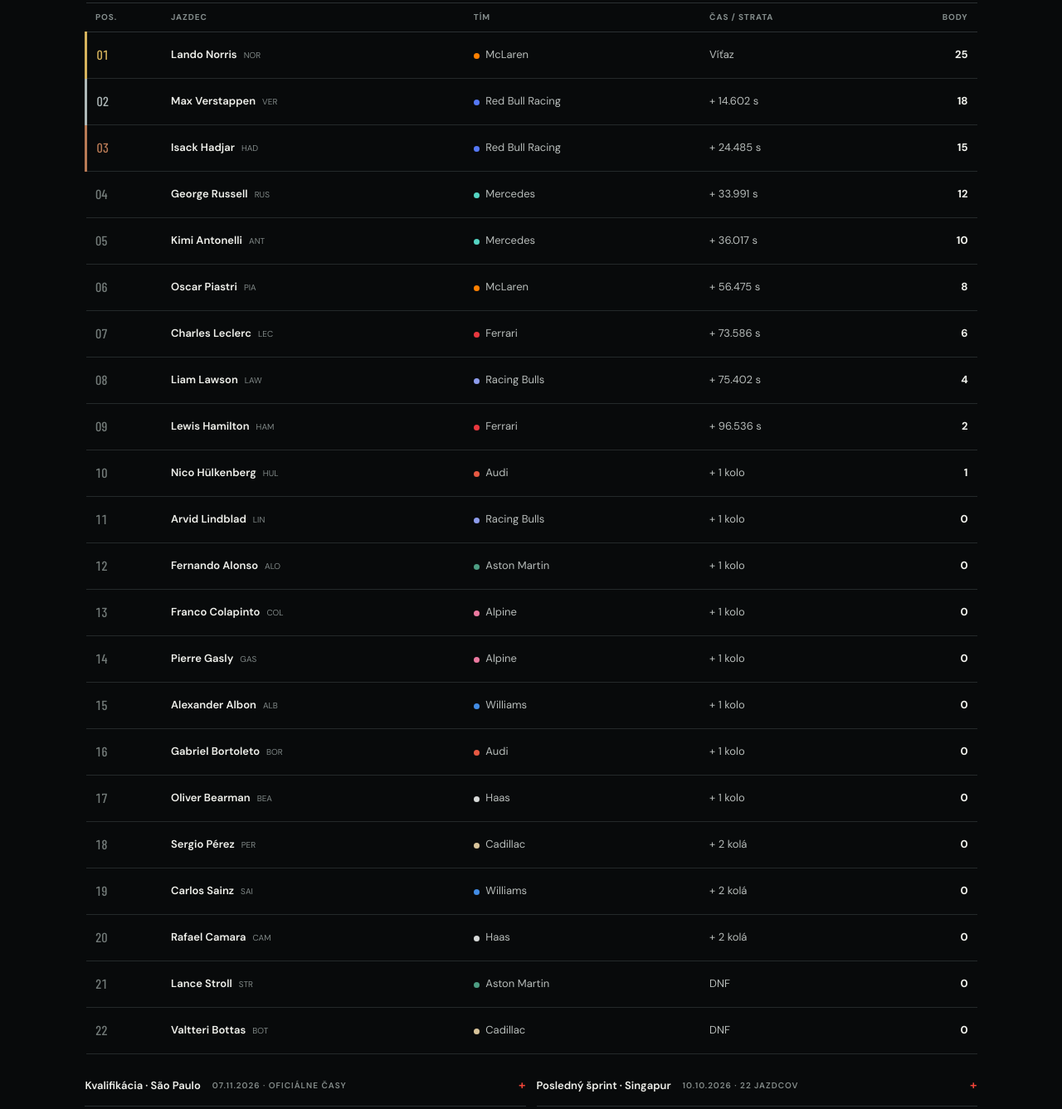
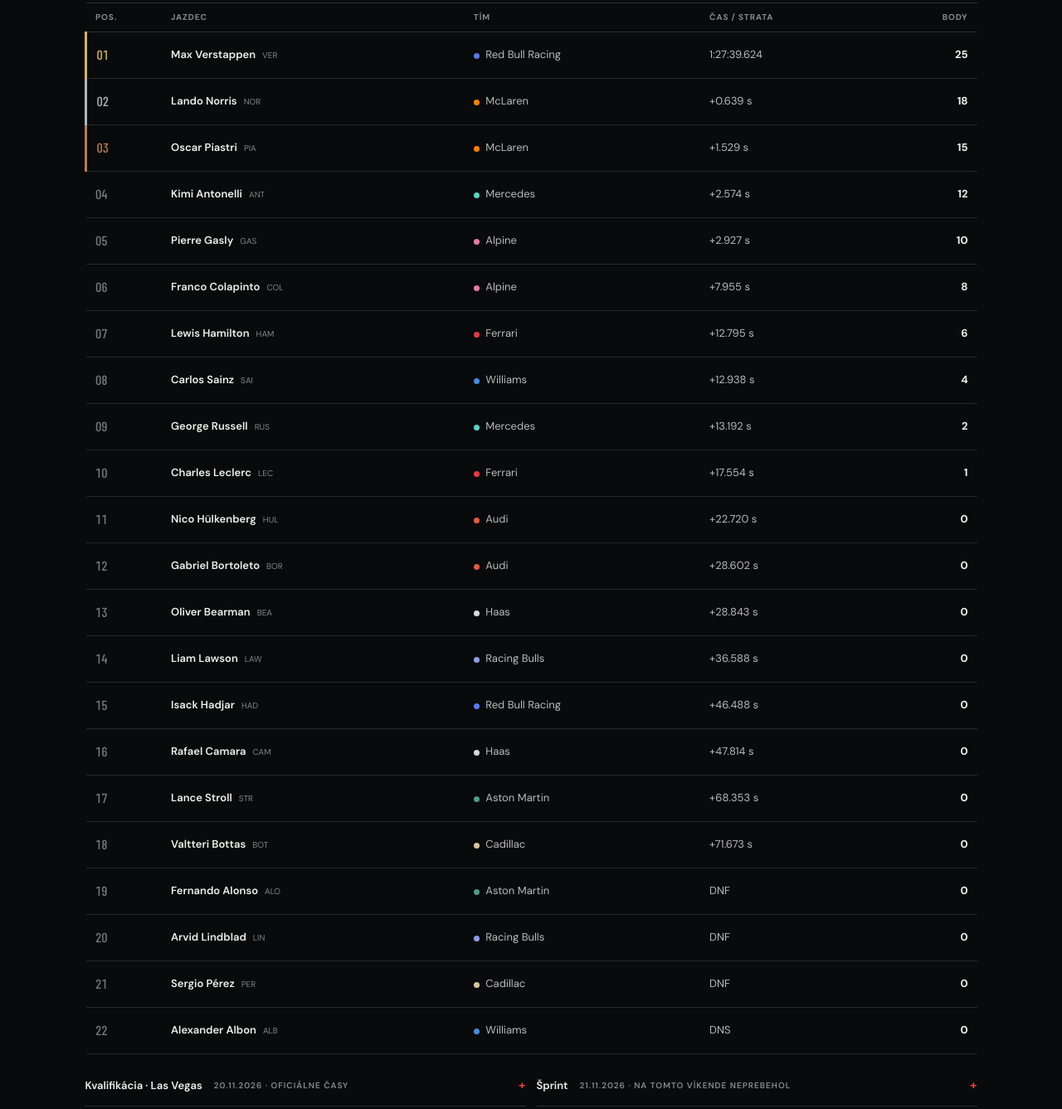
Before and after one commit to MichalKorcek/F1-web, a plain HTML site: page index.html in a window 1280 px wide. Shown: the part 1093-2430 px from the top of the page at 83% size. Drawn offline with nearby package versions, Linux system fonts and the light colour scheme; a web font is replaced by a local one.

Commit message:
las vegas

```diff
--- a/f1-data.js
+++ b/f1-data.js
@@ -1,42 +1,42 @@
 const raceResults = [
-	{ position: 1, name: "Lando Norris", code: "NOR", team: "McLaren", color: "papaya", gap: "Víťaz", points: 25 },
-	{ position: 2, name: "Max Verstappen", code: "VER", team: "Red Bull Racing", color: "blue", gap: "+ 14.602 s", points: 18 },
-	{ position: 3, name: "Isack Hadjar", code: "HAD", team: "Red Bull Racing", color: "blue", gap: "+ 24.485 s", points: 15 },
-	{ position: 4, name: "George Russell", code: "RUS", team: "Mercedes", color: "teal", gap: "+ 33.991 s", points: 12 },
-	{ position: 5, name: "Kimi Antonelli", code: "ANT", team: "Mercedes", color: "teal", gap: "+ 36.017 s", points: 10 },
-	{ position: 6, name: "Oscar Piastri", code: "PIA", team: "McLaren", color: "papaya", gap: "+ 56.475 s", points: 8 },
-	{ position: 7, name: "Charles Leclerc", code: "LEC", team: "Ferrari", color: "red", gap: "+ 73.586 s", points: 6 },
-	{ position: 8, name: "Liam Lawson", code: "LAW", team: "Racing Bulls", color: "periwinkle", gap: "+ 75.402 s", points: 4 },
-	{ position: 9, name: "Lewis Hamilton", code: "HAM", team: "Ferrari", color: "red", gap: "+ 96.536 s", points: 2 },
-	{ position: 10, name: "Nico Hülkenberg", code: "HUL", team: "Audi", color: "orange", gap: "+ 1 kolo", points: 1 },
-	{ position: 11, name: "Arvid Lindblad", code: "LIN", team: "Racing Bulls", color: "periwinkle", gap: "+ 1 kolo", points: 0 },
-	{ position: 12, name: "Fernando Alonso", code: "ALO", team: "Aston Martin", color: "green", gap: "+ 1 kolo", points: 0 },
-	{ position: 13, name: "Franco Colapinto", code: "COL", team: "Alpine", color: "pink", gap: "+ 1 kolo", points: 0 },
-	{ position: 14, name: "Pierre Gasly", code: "GAS", team: "Alpine", color: "pink", gap: "+ 1 kolo", points: 0 },
-	{ position: 15, name: "Alexander Albon", code: "ALB", team: "Williams", color: "blue2", gap: "+ 1 kolo", points: 0 },
-	{ position: 16, name: "Gabriel Bortoleto", code: "BOR", team: "Audi", color: "orange", gap: "+ 1 kolo", points: 0 },
-	{ position: 17, name: "Oliver Bearman", code: "BEA", team: "Haas", color: "silver", gap: "+ 1 kolo", points: 0 },
-	{ position: 18, name: "Sergio Pérez", code: "PER", team: "Cadillac", color: "sand", gap: "+ 2 kolá", points: 0 },
-	{ position: 19, name: "Carlos Sainz", code: "SAI", team: "Williams", color: "blue2", gap: "+ 2 kolá", points: 0 },
-	{ position: 20, name: "Rafael Camara", code: "CAM", team: "Haas", color: "silver", gap: "+ 2 kolá", points: 0 },
-	{ position: 21, name: "Lance Stroll", code: "STR", team: "Aston Martin", color: "green", gap: "DNF", points: 0 },
-	{ position: 22, name: "Valtteri Bottas", code: "BOT", team: "Cadillac", color: "sand", gap: "DNF", points: 0 }
+	{ position: 1, name: "Max Verstappen", code: "VER", team: "Red Bull Racing", color: "blue", gap: "1:27:39.624", points: 25 },
+	{ position: 2, name: "Lando Norris", code: "NOR", team: "McLaren", color: "papaya", gap: "+0.639 s", points: 18 },
+	{ position: 3, name: "Oscar Piastri", code: "PIA", team: "McLaren", color: "papaya", gap: "+1.529 s", points: 15 },
+	{ position: 4, name: "Kimi Antonelli", code: "ANT", team: "Mercedes", color: "teal", gap: "+2.574 s", points: 12 },
+	{ position: 5, name: "Pierre Gasly", code: "GAS", team: "Alpine", color: "pink", gap: "+2.927 s", points: 10 },
+	{ position: 6, name: "Franco Colapinto", code: "COL", team: "Alpine", color: "pink", gap: "+7.955 s", points: 8 },
+	{ position: 7, name: "Lewis Hamilton", code: "HAM", team: "Ferrari", color: "red", gap: "+12.795 s", points: 6 },
+	{ position: 8, name: "Carlos Sainz", code: "SAI", team: "Williams", color: "blue2", gap: "+12.938 s", points: 4 },
+	{ position: 9, name: "George Russell", code: "RUS", team: "Mercedes", color: "teal", gap: "+13.192 s", points: 2 },
+	{ position: 10, name: "Charles Leclerc", code: "LEC", team: "Ferrari", color: "red", gap: "+17.554 s", points: 1 },
+	{ position: 11, name: "Nico Hülkenberg", code: "HUL", team: "Audi", color: "orange", gap: "+22.720 s", points: 0 },
+	{ position: 12, name: "Gabriel Bortoleto", code: "BOR", team: "Audi", color: "orange", gap: "+28.602 s", points: 0 },
+	{ position: 13, name: "Oliver Bearman", code: "BEA", team: "Haas", color: "silver", gap: "+28.843 s", points: 0 },
+	{ position: 14, name: "Liam Lawson", code: "LAW", team: "Racing Bulls", color: "periwinkle", gap: "+36.588 s", points: 0 },
+	{ position: 15, name: "Isack Hadjar", code: "HAD", team: "Red Bull Racing", color: "blue", gap: "+46.488 s", points: 0 },
+	{ position: 16, name: "Rafael Camara", code: "CAM", team: "Haas", color: "silver", gap: "+47.814 s", points: 0 },
+	{ position: 17, name: "Lance Stroll", code: "STR", team: "Aston Martin", color: "green", gap: "+68.353 s", points: 0 },
+	{ position: 18, name: "Valtteri Bottas", code: "BOT", team: "Cadillac", color: "sand", gap: "+71.673 s", points: 0 },
+	{ position: 19, name: "Fernando Alonso", code: "ALO", team: "Aston Martin", color: "green", gap: "DNF", points: 0 },
+	{ position: 20, name: "Arvid Lindblad", code: "LIN", team: "Racing Bulls", color: "periwinkle", gap: "DNF", points: 0 },
+	{ position: 21, name: "Sergio Pérez", code: "PER", team: "Cadillac", color: "sand", gap: "DNF", points: 0 },
+	{ position: 22, name: "Alexander Albon", code: "ALB", team: "Williams", color: "blue2", gap: "DNS", points: 0 }
 ];
 
 const qualifyingRows = [
-	["Lando Norris", "McLaren", "papaya"], ["George Russell", "Mercedes", "teal"], ["Kimi Antonelli", "Mercedes", "teal"],
-	["Charles Leclerc", "Ferrari", "red"], ["Liam Lawson", "Racing Bulls", "periwinkle"], ["Nico Hülkenberg", "Audi", "orange"],
-	["Isack Hadjar", "Red Bull Racing", "blue"], ["Oliver Bearman", "Haas", "silver"], ["Fernando Alonso", "Aston Martin", "green"],
-	["Alexander Albon", "Williams", "blue2"], ["Lewis Hamilton", "Ferrari", "red"], ["Oscar Piastri", "McLaren", "papaya"],
-	["Rafael Camara", "Haas", "silver"], ["Arvid Lindblad", "Racing Bulls", "periwinkle"], ["Carlos Sainz", "Williams", "blue2"],
-	["Max Verstappen", "Red Bull Racing", "blue"], ["Franco Colapinto", "Alpine", "pink"], ["Pierre Gasly", "Alpine", "pink"],
-	["Lance Stroll", "Aston Martin", "green"], ["Valtteri Bottas", "Cadillac", "sand"], ["Sergio Pérez", "Cadillac", "sand"],
-	["Gabriel Bortoleto", "Audi", "orange"]
+	["Kimi Antonelli", "Mercedes", "teal"], ["Max Verstappen", "Red Bull Racing", "blue"], ["George Russell", "Mercedes", "teal"],
+	["Lando Norris", "McLaren", "papaya"], ["Isack Hadjar", "Red Bull Racing", "blue"], ["Arvid Lindblad", "Racing Bulls", "periwinkle"],
+	["Oscar Piastri", "McLaren", "papaya"], ["Liam Lawson", "Racing Bulls", "periwinkle"], ["Pierre Gasly", "Alpine", "pink"],
+	["Franco Colapinto", "Alpine", "pink"], ["Charles Leclerc", "Ferrari", "red"], ["Lewis Hamilton", "Ferrari", "red"],
+	["Nico Hülkenberg", "Audi", "orange"], ["Carlos Sainz", "Williams", "blue2"], ["Gabriel Bortoleto", "Audi", "orange"],
+	["Alexander Albon", "Williams", "blue2"], ["Rafael Camara", "Haas", "silver"], ["Sergio Pérez", "Cadillac", "sand"],
+	["Fernando Alonso", "Aston Martin", "green"], ["Lance Stroll", "Aston Martin", "green"], ["Valtteri Bottas", "Cadillac", "sand"],
+	["Oliver Bearman", "Haas", "silver"]
 ];
 const qualifyingLapTimes = {
-	q1: ["1:30.939", "1:31.206", "1:32.229", "1:32.121", "1:32.085", "1:31.693", "1:32.059", "1:33.030", "1:32.092", "1:33.150", "1:31.666", "1:32.251", "1:32.809", "1:32.306", "1:32.959", "1:31.238", "1:33.327", "1:33.449", "1:33.653", "1:33.774", "1:34.509", "1:41.564"],
-	q2: ["1:29.207", "1:26.745", "1:29.302", "1:28.082", "1:27.049", "1:28.361", "1:27.218", "1:29.130", "1:29.072", "1:28.918", "1:30.001", "1:30.369", "1:31.515", "1:31.687", "1:31.785", null],
-	q3: ["1:27.470", "1:27.674", "1:28.095", "1:28.289", "1:28.321", "1:28.668", "1:28.763", "1:29.831", "1:30.311", "1:30.456"]
+	q1: ["1:34.684", "1:35.264", "1:34.664", "1:35.109", "1:35.413", "1:35.456", "1:35.491", "1:35.489", "1:35.718", "1:35.930", "1:35.040", "1:35.743", "1:35.710", "1:35.588", "1:36.149", "1:35.856", "1:36.220", "1:37.383", "1:37.400", "1:37.550", "1:37.601", "1:48.005"],
+	q2: ["1:35.086", "1:34.394", "1:34.617", "1:34.766", "1:35.064", "1:34.963", "1:34.763", "1:35.048", "1:34.559", "1:34.982", "1:35.197", "1:35.253", "1:35.460", "1:35.641", "1:35.993", "1:36.125", null, null, null, null, null, null],
+	q3: ["1:33.893", "1:34.151", "1:34.224", "1:34.244", "1:34.592", "1:34.668", "1:34.899", "1:35.090", "1:35.105", "1:35.314"]
 };
 const qualifyingResults = qualifyingRows.map(([name, team, color], index) => ({
 	position: index + 1,
@@ -50,36 +50,28 @@ const qualifyingResults = qualifyingRows.map(([name, team, color], index) => ({
 }));
 
 const sprintResults = [
-	["Max Verstappen", "Red Bull Racing", "blue"], ["Lewis Hamilton", "Ferrari", "red"], ["Charles Leclerc", "Ferrari", "red"],
-	["Kimi Antonelli", "Mercedes", "teal"], ["Liam Lawson", "Racing Bulls", "periwinkle"], ["Oliver Bearman", "Haas", "silver"],
-	["Nico Hülkenberg", "Audi", "orange"], ["Lando Norris", "McLaren", "papaya"], ["Pierre Gasly", "Alpine", "pink"],
-	["Esteban Ocon", "Haas", "silver"], ["Fernando Alonso", "Aston Martin", "green"], ["Carlos Sainz", "Williams", "blue2"],
-	["Arvid Lindblad", "Racing Bulls", "periwinkle"], ["Oscar Piastri", "McLaren", "papaya"], ["Alexander Albon", "Williams", "blue2"],
-	["Gabriel Bortoleto", "Audi", "orange"], ["Valtteri Bottas", "Cadillac", "sand"], ["Isack Hadjar", "Red Bull Racing", "blue"],
-	["Franco Colapinto", "Alpine", "pink"], ["George Russell", "Mercedes", "teal"], ["Sergio Pérez", "Cadillac", "sand"],
-	["Lance Stroll", "Aston Martin", "green"]
 ].map(([name, team, color], index) => ({ position: index + 1, name, team, color }));
 
 const driverStandings = [
-	["Kimi Antonelli", "Mercedes", "teal", 400], ["Max Verstappen", "Red Bull", "blue", 297],
-	["George Russell", "Mercedes", "teal", 274], ["Lando Norris", "McLaren", "papaya", 271],
-	["Lewis Hamilton", "Ferrari", "red", 263], ["Charles Leclerc", "Ferrari", "red", 255],
-	["Oscar Piastri", "McLaren", "papaya", 160], ["Isack Hadjar", "Red Bull", "blue", 137],
-	["Liam Lawson", "Racing Bulls", "periwinkle", 93], ["Pierre Gasly", "Alpine", "pink", 42],
-	["Arvid Lindblad", "Racing Bulls", "periwinkle", 38], ["Franco Colapinto", "Alpine", "pink", 27],
-	["Oliver Bearman", "Haas", "silver", 23], ["Nico Hülkenberg", "Audi", "orange", 15],
-	["Gabriel Bortoleto", "Audi", "orange", 14], ["Esteban Ocon", "Haas", "silver", 7],
-	["Fernando Alonso", "Aston Martin", "green", 7], ["Carlos Sainz", "Williams", "blue2", 7],
+	["Kimi Antonelli", "Mercedes", "teal", 402], ["Max Verstappen", "Red Bull Racing", "blue", 304],
+	["Lewis Hamilton", "Ferrari", "red", 267], ["George Russell", "Mercedes", "teal", 264],
+	["Lando Norris", "McLaren", "papaya", 264], ["Charles Leclerc", "Ferrari", "red", 250],
+	["Oscar Piastri", "McLaren", "papaya", 167], ["Isack Hadjar", "Red Bull Racing", "blue", 122],
+	["Liam Lawson", "Racing Bulls", "periwinkle", 89], ["Pierre Gasly", "Alpine", "pink", 52],
+	["Arvid Lindblad", "Racing Bulls", "periwinkle", 38], ["Franco Colapinto", "Alpine", "pink", 35],
+	["Oliver Bearman", "Haas", "silver", 23], ["Gabriel Bortoleto", "Audi", "orange", 14],
+	["Nico Hülkenberg", "Audi", "orange", 14], ["Carlos Sainz", "Williams", "blue2", 11],
+	["Esteban Ocon", "Haas", "silver", 7], ["Fernando Alonso", "Aston Martin", "green", 7],
 	["Alexander Albon", "Williams", "blue2", 5], ["Yuki Tsunoda", "Racing Bulls", "periwinkle", 1],
-	["Ryo Hirakawa", "Haas", "silver", 1], ["Rafael Camara", "Haas", "silver", 0],
-	["Lance Stroll", "Aston Martin", "green", 0], ["Valtteri Bottas", "Cadillac", "sand", 0],
-	["Sergio Pérez", "Cadillac", "sand", 0]
+	["Ryo Hirakawa", "Haas", "silver", 1], ["Lance Stroll", "Aston Martin", "green", 0],
+	["Valtteri Bottas", "Cadillac", "sand", 0], ["Sergio Pérez", "Cadillac", "sand", 0],
+	["Rafael Camara", "Haas", "silver", 0]
 ].map(([name, team, color, points], index) => ({ position: index + 1, name, team, color, points }));
 
 const constructorStandings = [
-	["Mercedes", "teal", 674], ["Ferrari", "red", 518], ["Red Bull", "blue", 448],
-	["McLaren", "papaya", 431], ["Racing Bulls", "periwinkle", 118], ["Alpine", "pink", 69],
-	["Haas", "silver", 31], ["Audi", "orange", 29], ["Williams", "blue2", 12],
+	["Mercedes", "teal", 666], ["Ferrari", "red", 517], ["Red Bull Racing", "blue", 440],
+	["McLaren", "papaya", 431], ["Racing Bulls", "periwinkle", 114], ["Alpine", "pink", 87],
+	["Haas", "silver", 31], ["Audi", "orange", 28], ["Williams", "blue2", 16],
 	["Aston Martin", "green", 7], ["Cadillac", "sand", 0]
 ].map(([name, color, points], index) => ({ position: index + 1, name, color, points }));
 
@@ -112,8 +104,8 @@ document.querySelectorAll(".extras details").forEach((details) => {
 	const isQualifying = summary.textContent.includes("Kvalifikácia");
 	const rows = isQualifying ? qualifyingResults : sprintResults;
 	summary.innerHTML = isQualifying
-		? "Kvalifikácia · São Paulo <span>07.11.2026 · OFICIÁLNE ČASY</span>"
-		: "Posledný šprint · Singapur <span>10.10.2026 · 22 JAZDCOV</span>";
+		? "Kvalifikácia · Las Vegas <span>20.11.2026 · OFICIÁLNE ČASY</span>"
+		: "Šprint <span>21.11.2026 · NA TOMTO VÍKENDE NEPREBEHOL</span>";
 	const table = details.querySelector("table");
 	if (table) table.outerHTML = isQualifying ? qualifyingTable(rows) : sessionTable(rows);
 });
@@ -140,27 +132,27 @@ if (standingsTables[1]) {
 	standingsTables[1].querySelector("tbody").innerHTML = constructorStandings.map(({ position, name, color, points }) => `<tr><td class="rank${position === 1 ? " winner" : ""}">${formattedPosition(position)}</td><td><i class="dot ${color}"></i> ${name}</td><td class="num points">${points}</td><td class="num">${position === 1 ? "—" : `− ${constructorStandings[0].points - points}`}</td></tr>`).join("");
 }
 
-document.querySelectorAll(".demo").forEach((label) => { label.textContent = "AKTUALIZOVANÉ · 09.11.2026"; });
+document.querySelectorAll(".demo").forEach((label) => { label.textContent = "AKTUALIZOVANÉ · 23.11.2026"; });
 const home = document.querySelector("main.page:not(.results-page)");
 if (home) {
 	const season = home.querySelector(".kicker > span:first-child");
 	if (season) season.textContent = "SEZÓNA 2026";
 	const featureTitle = home.querySelector(".feature-heading h2");
-	if (featureTitle) featureTitle.textContent = "TOP 5 · Veľká cena São Paula";
+	if (featureTitle) featureTitle.textContent = "TOP 5 · Veľká cena Las Vegas";
 	const featureEyebrow = home.querySelector(".feature-heading .eyebrow");
-	if (featureEyebrow) featureEyebrow.textContent = "FORMULA 1 GRANDE PRÊMIO DE SÃO PAULO · 08.11.2026";
+	if (featureEyebrow) featureEyebrow.textContent = "FORMULA 1 HEINEKEN LAS VEGAS GRAND PRIX · 21.11.2026";
 	const raceName = home.querySelector(".featured-results .race-meta strong");
-	if (raceName) raceName.textContent = "VEĽKÁ CENA SÃO PAULA 2026";
+	if (raceName) raceName.textContent = "VEĽKÁ CENA LAS VEGAS 2026";
 	const circuit = home.querySelector(".featured-results .race-meta span");
-	if (circuit) circuit.textContent = "Autódromo José Carlos Pace · Interlagos · 71 kôl";
+	if (circuit) circuit.textContent = "Las Vegas Strip Circuit · Las Vegas · 50 kôl";
 	const featureList = home.querySelector(".feature-list");
 	if (featureList) featureList.innerHTML = raceResults.slice(0, 5).map(({ position, name, team, gap }) => `<li><b>${formattedPosition(position)}</b><span><strong>${name}</strong><small>${team}</small></span><time>${gap}</time></li>`).join("");
 	const winner = home.querySelector(".winner-note");
-	if (winner) winner.textContent = "NAJRÝCHLEJŠIE KOLO: KIMI ANTONELLI · 1:12.689";
+	if (winner) winner.textContent = "VÍŤAZ PRETEKOV: MAX VERSTAPPEN";
 	const haas = [...home.querySelectorAll(".team-grid article")].find((item) => item.querySelector("h3")?.textContent === "Haas");
 	if (haas) haas.querySelector("p").innerHTML = "Rafael Camara <span>CAM</span>";
 	const raceNote = home.querySelector("#vysledky .note");
-	if (raceNote) raceNote.innerHTML = 'VC São Paula · 8. 11. 2026. Šprint sa na tomto víkende nekonal; zobrazený je posledný šprint sezóny v Singapure. Kvalifikačné časy: <a href="https://www.formula1.com/en/results/2026/races/1299/brazil/qualifying" target="_blank" rel="noopener noreferrer">oficiálna klasifikácia F1</a>.';
+	if (raceNote) raceNote.innerHTML = 'VC Las Vegas · 21. 11. 2026. Šprint sa na tomto víkende nekonal. Najrýchlejšie kolo: Liam Lawson · 1:35.591. <a href="https://www.formula1.com/en/results/2026/races/1300/las-vegas/race-result" target="_blank" rel="noopener noreferrer">oficiálna klasifikácia F1</a>.';
 }
 
 const photoCarousel = document.querySelector(".feature-photo");
@@ -201,7 +193,19 @@ if (photoCarousel) {
 }
 
 const standingsNote = document.querySelector("#bodovanie .note");
-if (standingsNote) standingsNote.textContent = "Poradie po VC São Paula. Sezónny súčet zahŕňa aj jazdcov, ktorí počas roka zaskakovali.";
+if (standingsNote) standingsNote.textContent = "Poradie po VC Las Vegas. Sezónny súčet zahŕňa aj jazdcov, ktorí počas roka zaskakovali.";
+
+document.querySelectorAll(".next-race").forEach((card) => {
+	const label = card.querySelector("p");
+	const title = card.querySelector("h3");
+	const date = card.querySelector("time");
+	if (label) label.innerHTML = 'Ďalšia Veľká cena <span>KOLO 22</span>';
+	if (title) title.textContent = "Veľká cena Kataru";
+	if (date) {
+		date.dateTime = "2026-11-29";
+		date.textContent = "27.–29. november 2026";
+	}
+});
 
 const sessionSwitch = document.querySelector(".session-switch");
 if (sessionSwitch) {
@@ -241,20 +245,20 @@ document.querySelectorAll(".team-grid article").forEach((team) => {
 	}
 });
 const teamsNote = document.querySelector("#timy .note");
-if (teamsNote) teamsNote.textContent = "Zostavy podľa štartového poľa VC São Paula 2026.";
+if (teamsNote) teamsNote.textContent = "Zostavy podľa štartového poľa VC Las Vegas 2026.";
 
 const resultsPage = document.querySelector("main.results-page");
 if (resultsPage) {
 	const kicker = resultsPage.querySelector(".kicker > span:first-child");
-	if (kicker) kicker.textContent = "SÃO PAULO / 08.11.2026";
+	if (kicker) kicker.textContent = "LAS VEGAS / 21.11.2026";
 	const intro = resultsPage.querySelector(".page-intro > p");
-	if (intro) intro.textContent = "Veľká cena São Paula · Interlagos. Kvalifikácia z 7. novembra a posledný šprint sezóny.";
+	if (intro) intro.textContent = "Veľká cena Las Vegas · Las Vegas Strip Circuit. Kvalifikácia z 20. novembra; šprint sa nekonal.";
 	const raceTitle = resultsPage.querySelector("#race-title");
-	if (raceTitle) raceTitle.textContent = "Veľká cena São Paula";
+	if (raceTitle) raceTitle.textContent = "Veľká cena Las Vegas";
 	const raceMeta = resultsPage.querySelector(".results-meta");
-	if (raceMeta) raceMeta.innerHTML = "<strong>VEĽKÁ CENA SÃO PAULA 2026</strong><span>Autódromo José Carlos Pace · Interlagos · 8. 11. 2026</span>";
+	if (raceMeta) raceMeta.innerHTML = "<strong>VEĽKÁ CENA LAS VEGAS 2026</strong><span>Las Vegas Strip Circuit · Las Vegas · 21. 11. 2026</span>";
 	const sessionHeading = resultsPage.querySelector(".ruled .section-head h2");
-	if (sessionHeading) sessionHeading.textContent = "Kvalifikácia a posledný šprint";
+	if (sessionHeading) sessionHeading.textContent = "Kvalifikácia";
 	const note = resultsPage.querySelector(".note");
-	if (note) note.innerHTML = 'Kvalifikačné časy: <a href="https://www.formula1.com/en/results/2026/races/1299/brazil/qualifying" target="_blank" rel="noopener noreferrer">oficiálna klasifikácia F1</a>. Šampionát: Jolpica (po 20. kole, doplnený o body zo São Paula). Aktualizované 9. 11. 2026.';
+	if (note) note.innerHTML = 'Kvalifikačné časy: <a href="https://www.formula1.com/en/results/2026/races/1300/las-vegas/qualifying" target="_blank" rel="noopener noreferrer">oficiálna klasifikácia F1</a>. Šprint sa na tomto víkende nekonal. Aktualizované 23. 11. 2026.';
 }
```
Also changed, not shown: bodovanie.html (+5 -5 lines), index.html (+3 -3 lines), timy.html (+1 -1 lines).
